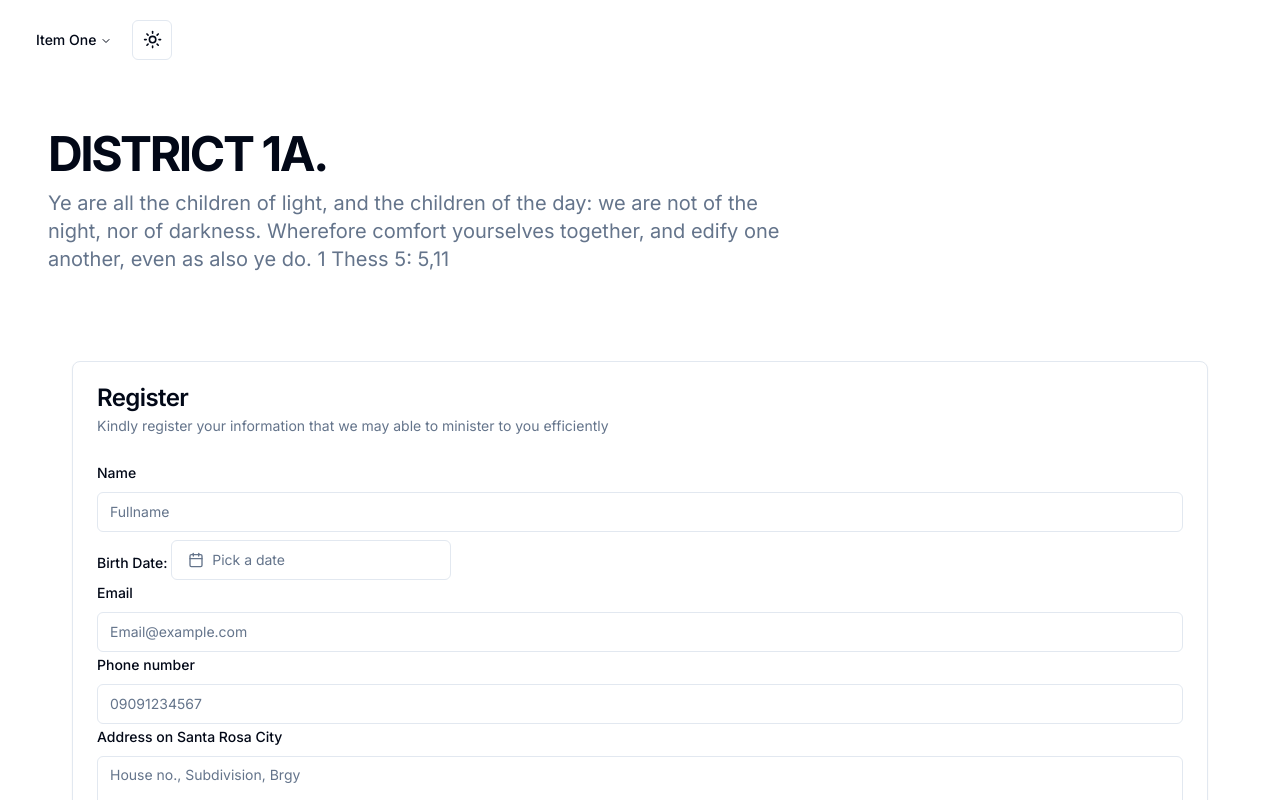
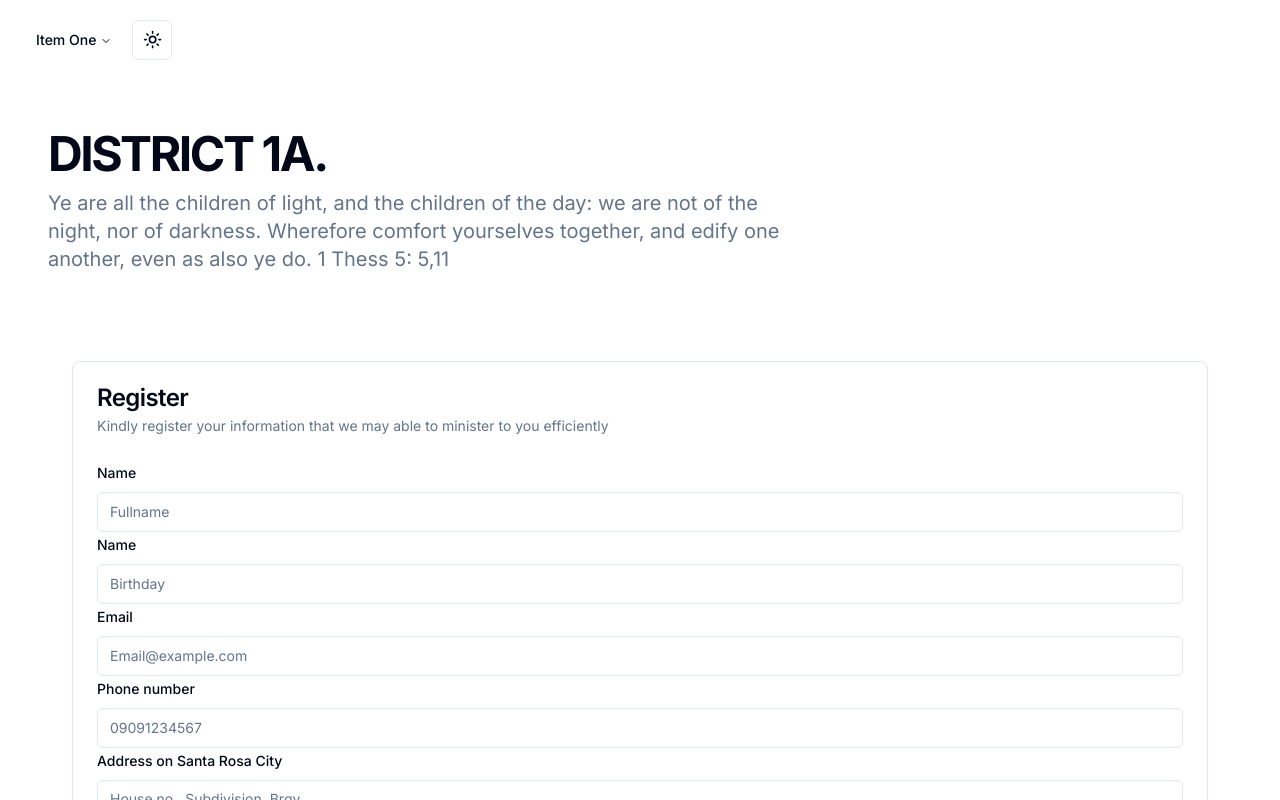
Before and after one commit to rqdewise/mybranches, a Next.js app: page / in a window 1280 px wide. Shown: the top 800 px of the page. Built offline with nearby package versions, Linux system fonts and the light colour scheme.

Commit message:
remove calendar picker

```diff
--- a/components/modals/store-modal.tsx
+++ b/components/modals/store-modal.tsx
@@ -41,10 +41,10 @@ import { Textarea } from '@/components/ui/textarea';
 
 const formSchema = z.object({
   name: z.string().min(5),
-  bdate: z.coerce.date(),
-  email: z.string().min(7),
+  bdate: z.string(),
+  phone: z.string().min(11),
+  email: z.string(),
   address: z.string(),
-  phone: z.string()
 })
 
 export const StoreModal = () => {
@@ -55,7 +55,7 @@ export const StoreModal = () => {
     resolver: zodResolver(formSchema),
     defaultValues: {
       name: "",
-      bdate: new Date,
+      bdate: "",
     },
   })
 
@@ -73,7 +73,6 @@ export const StoreModal = () => {
         setLoading(false)
       }
   }
-  const [date, setDate] = React.useState<Date>()
 
   return(
         <Card className="m-10">
@@ -106,30 +105,10 @@ export const StoreModal = () => {
                 name="bdate"
                 render={({field}) => (
                   <FormItem>
-                      <FormLabel>Birth Date: </FormLabel>
+                      <FormLabel>Name</FormLabel>
                       <FormControl>
-                        <Popover>
-                          <PopoverTrigger asChild>
-                            <Button
-                              variant={"outline"}
-                              className={cn(
-                                "w-[280px] justify-start text-left font-normal",
-                                !date && "text-muted-foreground"
-                              )}
-                            >
-                              <CalendarIcon className="mr-2 h-4 w-4" />
-                              {date ? format(date, "PPP") : <span>Pick a date</span>}
-                            </Button>
-                          </PopoverTrigger>
-                          <PopoverContent className="w-auto p-0">
-                            <Calendar
-                              mode="single"
-                              selected={date}
-                              onSelect={setDate}
-                              initialFocus
-                            />
-                          </PopoverContent>
-                        </Popover>
+                          <Input disabled={loading}
+                          placeholder="Birthday" {...field}/>
                       </FormControl>
                       <FormMessage />
                   </FormItem>
```
